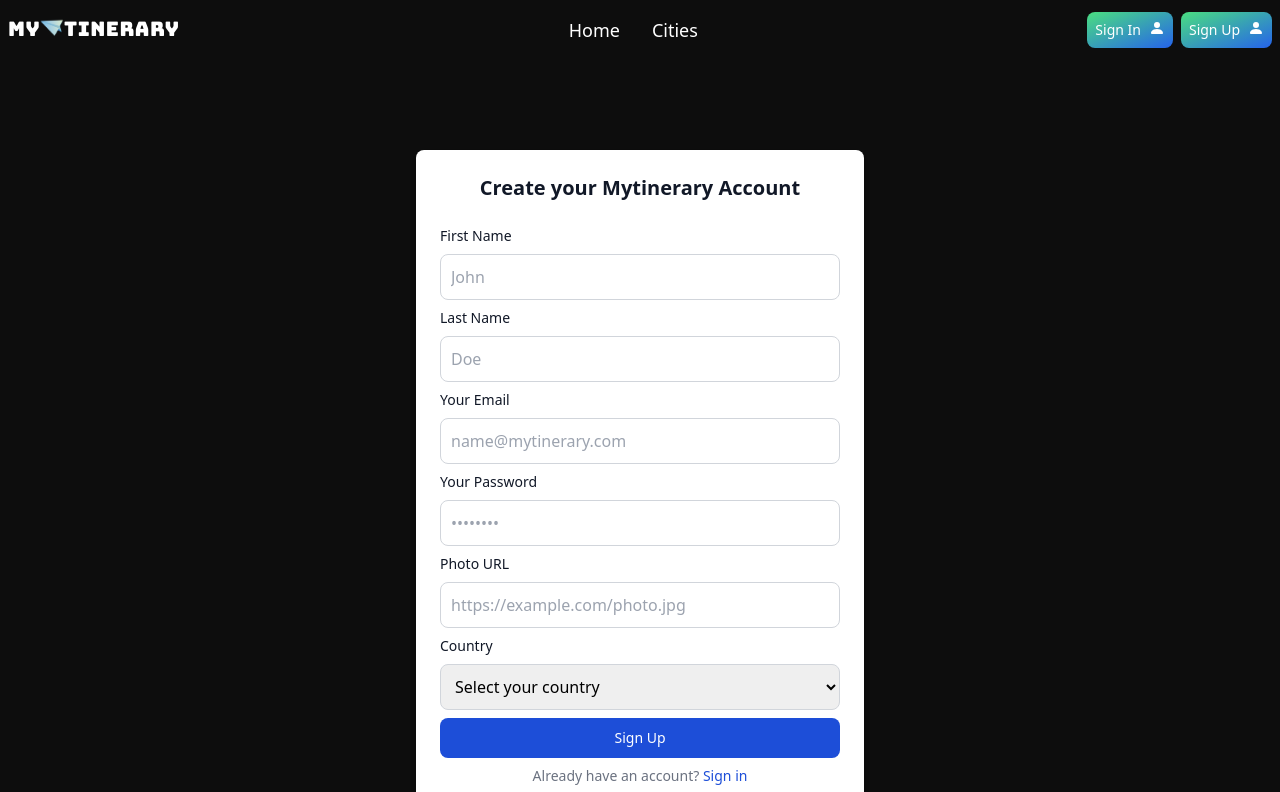
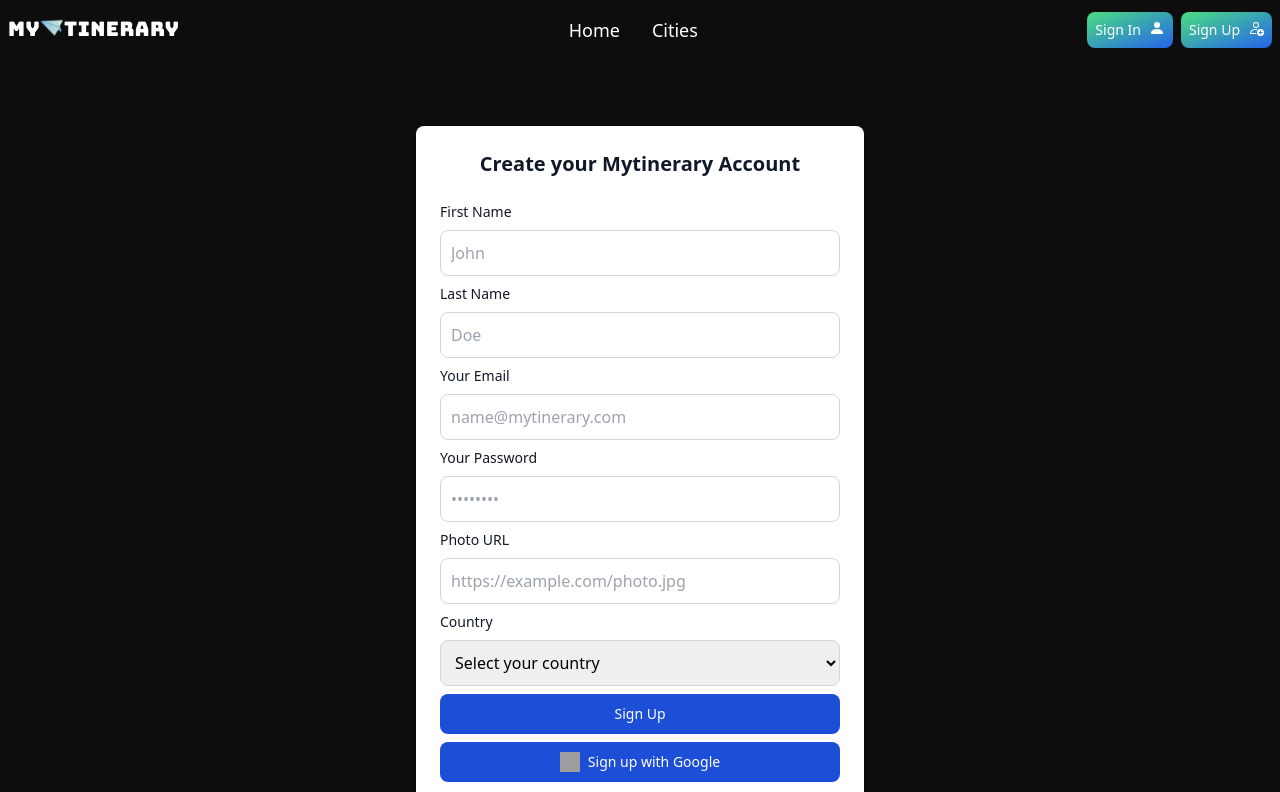
Before and after one commit to Brayanfloresf3/myTineraryBrayanFlores, a React (Vite) app: page /signup in a window 1280 px wide. Shown: the top 792 px of the page. Built offline with nearby package versions, Linux system fonts and the light colour scheme; grey boxes are pictures that could not be loaded.

Commit message:
todo listo y funcionando

```diff
--- a/src/App.jsx
+++ b/src/App.jsx
@@ -30,13 +30,11 @@ const router = createBrowserRouter([
   { path: '/*', element: <NoFound /> },
 ]);
 
-// Función para obtener datos del usuario usando el token
 const loginWithToken = async (token) => {
   try {
-    console.log("Validando el token...");
 
     const response = await axios.get(
-      "https://j8s3rt-8080.csb.app/api/auth/validateToken",
+      "http://localhost:8080/api/auth/validateToken",
       {
         headers: {
           Authorization: `Bearer ${token}`,
@@ -44,7 +42,6 @@ const loginWithToken = async (token) => {
       }
     );
 
-    console.log("Usuario validado:", response.data.user);
     return response.data.user;
   } catch (error) {
     console.error("Error al validar el token:", error.response?.data || error.message);
@@ -61,7 +58,6 @@ function App() {
       const token = localStorage.getItem('token');
 
       if (!token) {
-        console.log("No se encontró un token en el almacenamiento local.");
         setIsValidatingToken(false);
         return;
       }
--- a/src/Components/NavBar.jsx
+++ b/src/Components/NavBar.jsx
@@ -6,29 +6,29 @@ import { setScrolled, toggleMenu } from '../../store/reducer/navBarReducer';
 import Avatar from './Avatar';
 import { setUser } from "../../store/action/authAction";
 
-
-
 export function NavBar() {
     const dispatch = useDispatch();
     const isScrolled = useSelector((state) => state.navbar.isScrolled);
     const isMenuOpen = useSelector((state) => state.navbar.isMenuOpen);
-    const token = useSelector((state) => state.authStore.user); // Asegúrate de que se accede a 'token'
-    const user = useSelector((state) => state.authStore.user); // Asegúrate de que se accede a 'user'
+    const reduxUser = useSelector((state) => state.authStore.user);
+    const reduxToken = useSelector((state) => state.authStore.token);
 
     useEffect(() => {
         const token = localStorage.getItem("token");
-        const user = JSON.parse(localStorage.getItem("user"));
+        const storedUser = localStorage.getItem("user");
 
-        // console.log("LocalStorage User:", user);
-        // console.log("LocalStorage Token:", token);
+        try {
+            const user = storedUser ? JSON.parse(storedUser) : null;
 
-        // Sincronizar Redux solo si los datos son diferentes
-        if (token && user && (!user || token !== token)) {
-          console.log("Sincronizando Redux con LocalStorage");
-          dispatch(setUser({ user, token }));
+            if (token && user && (!reduxUser || !reduxToken)) {
+                dispatch(setUser({ user, token }));
+            }
+        } catch (error) {
+            console.error("Error parsing user from localStorage:", error);
+            localStorage.removeItem("user");
+            localStorage.removeItem("token");
         }
-      }, [dispatch, user, token]);
-
+    }, [dispatch, reduxUser, reduxToken]);
 
     useEffect(() => {
         const handleScroll = () => {
@@ -51,11 +51,11 @@ export function NavBar() {
             <div className="max-w-screen-xl flex flex-wrap items-center justify-between mx-auto p-2">
                 <NavLink to="/" className="flex items-center">
                     <span className="tracking-wide md:self-center md:text-xl text-white" style={{ fontFamily: 'Bungee, cursive' }}>
-                        MY<img src="/assets/faviconLogo.png" alt="logo" className='w-6 h-5 hidden md:inline-block mb-2' />TINERARY
+                        MY<img src="/assets/faviconLogo.png" alt="logo" className='w-6 h-5 hidden sm:inline-block mb-2' />TINERARY
                     </span>
                 </NavLink>
                 <div className="flex md:order-2 space-x-3 md:space-x-0 gap-2">
-                    {!token && (
+                    {!reduxToken && (
                         <>
                             <NavLink to="/signin">
                                 <ButtonPrimary
@@ -64,16 +64,29 @@ export function NavBar() {
                                     icon={<svg xmlns="http://www.w3.org/2000/svg" width="16" height="16" fill="currentColor" className="bi bi-person-fill" viewBox="0 0 16 16"><path d="M3 14s-1 0-1-1 1-4 6-4 6 3 6 4-1 1-1 1zm5-6a3 3 0 1 0 0-6 3 3 0 0 0 0 6" /></svg>}
                                 />
                             </NavLink>
-                            <NavLink to="/signup">
+                            <NavLink to="/signup" className="hidden sm:block">
                                 <ButtonPrimary
                                     name="Sign Up"
                                     className="text-sm"
-                                    icon={<svg xmlns="http://www.w3.org/2000/svg" width="16" height="16" fill="currentColor" className="bi bi-person-fill" viewBox="0 0 16 16"><path d="M3 14s-1 0-1-1 1-4 6-4 6 3 6 4-1 1-1 1zm5-6a3 3 0 1 0 0-6 3 3 0 0 0 0 6" /></svg>}
+                                    icon={
+                                        <svg
+                                            xmlns="http://www.w3.org/2000/svg"
+                                            width="16"
+                                            height="16"
+                                            fill="currentColor"
+                                            className="bi bi-person-add"
+                                            viewBox="0 0 16 16"
+                                        >
+                                            <path d="M12.5 16a3.5 3.5 0 1 0 0-7 3.5 3.5 0 0 0 0 7m.5-5v1h1a.5.5 0 0 1 0 1h-1v1a.5.5 0 0 1-1 0v-1h-1a.5.5 0 0 1 0-1h1v-1a.5.5 0 0 1 1 0m-2-6a3 3 0 1 1-6 0 3 3 0 0 1 6 0M8 7a2 2 0 1 0 0-4 2 2 0 0 0 0 4" />
+                                            <path d="M8.256 14a4.5 4.5 0 0 1-.229-1.004H3c.001-.246.154-.986.832-1.664C4.484 10.68 5.711 10 8 10q.39 0 .74.025c.226-.341.496-.65.804-.918Q8.844 9.002 8 9c-5 0-6 3-6 4s1 1 1 1z" />
+                                        </svg>
+                                    }
                                 />
                             </NavLink>
+
                         </>
                     )}
-                    {token && <Avatar />}
+                    {reduxToken && <Avatar />}
 
                     <button
                         onClick={() => dispatch(toggleMenu())}
--- a/src/Pages/Home.jsx
+++ b/src/Pages/Home.jsx
@@ -9,10 +9,8 @@ import { setUser } from "../../store/action/authAction";
 
 const loginWithToken = async (token) => {
   try {
-    console.log("Se ejecutó Login With Token");
-
     const response = await axios.get(
-      "https://j8s3rt-8080.csb.app/api/auth/validateToken",
+      "http://localhost:8080/api/auth/validateToken",
       {
         headers: {
           Authorization: `Bearer ${token}`,
@@ -44,19 +42,12 @@ export function Home() {
         email: email || "",
         name: name || "",
       };
-
-      // Guardar el objeto "user" en el localStorage
       localStorage.setItem("user", JSON.stringify(user));
       localStorage.setItem("token", token);
 
-      console.log("Guardado en localStorage:", user);
-
-      // Realizar el login con el token
       loginWithToken(token).then((userData) => {
         dispatch(setUser({ user: userData, token }));
       });
-
-      // Navegar solo después de haber guardado los datos en localStorage
       navigate("/home");
     }
   }, [dispatch, navigate]);
--- a/src/Pages/SignIn.jsx
+++ b/src/Pages/SignIn.jsx
@@ -36,7 +36,7 @@ export function SignIn() {
     };
 
     return (
-        <div className="min-h-screen flex items-center justify-center">
+        <div className="min-h-screen flex items-center justify-center mx-3 mt-10">
             <div className="w-full max-w-md p-6 bg-white rounded-lg shadow-md">
                 <h3 className="text-xl font-semibold text-gray-900 mb-6 text-center">
                     Sign in to Mytinerary
--- a/src/Pages/SignUp.jsx
+++ b/src/Pages/SignUp.jsx
@@ -65,8 +65,12 @@ const SignUp = () => {
     }
   };
 
+  const signUpGoogle = () => {
+    window.location.href = "https://j8s3rt-8080.csb.app/api/auth/signIn/google/";
+ };
+
   return (
-    <div className="min-h-screen flex items-center justify-center mt-20 mb-7">
+    <div className="min-h-screen flex items-center justify-center md:mt-20 mt-24 mb-7 mx-3">
       <div className="w-full max-w-md p-6 bg-white rounded-lg shadow-md">
         <h3 className="text-xl font-semibold text-gray-900 mb-6 text-center">
           Create your Mytinerary Account
@@ -181,12 +185,27 @@ const SignUp = () => {
           >
             {loading ? "Creating account..." : "Sign Up"}
           </button>
+          <button
+                        type="button"
+                        className="w-full py-2.5 text-white bg-blue-700 hover:bg-blue-800 focus:ring-4 focus:ring-blue-300 rounded-lg text-sm flex items-center justify-center gap-2"
+                        onClick={()=>signUpGoogle()}
+                    >
+                        <img
+                            src="https://webimages.mongodb.com/_com_assets/cms/kr6fvgdym4qzsgqo3-Google%20Icon.svg?auto=format%252Ccompress"
+                            className="w-5 h-5"
+                            alt="google_logo"
+                        />
+                        Sign up with Google
+                    </button>
           <div className="text-sm text-center text-gray-500">
             Already have an account?{" "}
+
             <NavLink to="/signin" className="text-blue-700 hover:underline">
               Sign in
             </NavLink>
+
           </div>
+
           {validationError && <p className="text-red-500 text-center">{validationError}</p>}
           {error && <p className="text-red-500 text-center">{error}</p>}
         </form>
--- a/store/action/citiesAction.js
+++ b/store/action/citiesAction.js
@@ -7,7 +7,7 @@ export const fetchCitiesAsync = createAsyncThunk(
   'cities/fetchCities',
   async (searchTerm = "") => {
     const query = searchTerm ? `?name=${searchTerm}` : "";
-    const response = await fetch(`https://jl92x5-8080.csb.app/api/cities${query}`);
+    const response = await fetch(`http://localhost:8080/api/cities${query}`);
     const data = await response.json();
     return data.response;
   }
--- a/store/action/detailsAction.js
+++ b/store/action/detailsAction.js
@@ -3,7 +3,7 @@ import { createAsyncThunk } from '@reduxjs/toolkit';
 export const fetchCityDetailsAsync = createAsyncThunk(
   'details/fetchCityDetails',
   async (id) => {
-    const response = await fetch(`https://jl92x5-8080.csb.app/api/cities/${id}`);
+    const response = await fetch(`http://localhost:8080/api/cities/${id}`);
     const data = await response.json();
     return data;
   }
--- a/store/action/itinerariesAction.js
+++ b/store/action/itinerariesAction.js
@@ -3,7 +3,7 @@ import { createAsyncThunk } from "@reduxjs/toolkit";
 export const fetchItineraryAsync = createAsyncThunk(
     'itineraries/fetchItinerariesByCity',
     async (cityId) => {
-        const response = await fetch(`https://jl92x5-8080.csb.app/api/itineraries/city/${cityId}`);
+        const response = await fetch(`http://localhost:8080/api/itineraries/city/${cityId}`);
         const data = await response.json();
         return data.response;
     }
```
Also changed, not shown: src/Components/CallToAction.jsx (+13 -3 lines), store/action/authAction.js (+3 -20 lines), store/reducer/authReducer.js (+0 -16 lines), src/Pages/ActivitiesAndComents.jsx (deleted).
